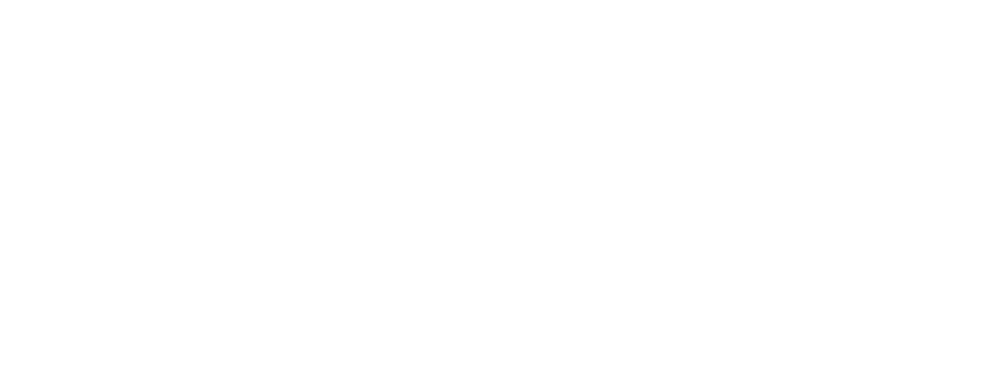
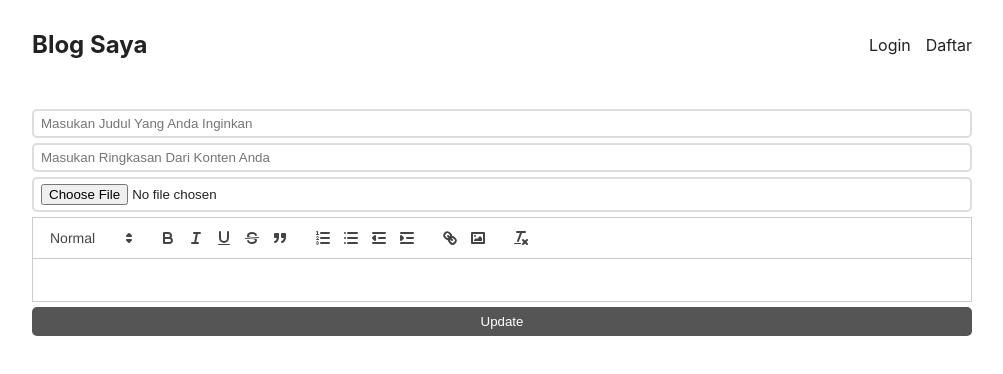
Before and after one commit to manuhutu344/Blog_App, a React (Create React App) app: page /edit/1 in a window 1280 px wide. Before the commit this address had no page. Shown: the top 374 px of the page, without its empty margins (138-1141 px from the left). Built offline with nearby package versions, Linux system fonts and the light colour scheme; no server answers.

Commit message:
Untuk Update Artikel

```diff
--- a/src/App.js
+++ b/src/App.js
@@ -7,6 +7,7 @@ import Register from './page/Register';
 import { UserContextProvider } from './componen/UserContext';
 import CreatePost from './page/CreatePost';
 import Post from './page/Post';
+import EditPost from './page/EditPost';
 
 function App() {
   return (
@@ -18,6 +19,7 @@ function App() {
     <Route path={'/daftar'} element={<Register />} />
     <Route path={'/buat'} element={<CreatePost />} />
     <Route path={'/post/post/:id'} element={<Post />} />
+    <Route path={'/edit/:id'} element={<EditPost />} />
     </Route>
     </Routes>
     </UserContextProvider>
--- /dev/null
+++ b/src/componen/Editor.js
@@ -0,0 +1,25 @@
+import React from 'react'
+import ReactQuill from 'react-quill'
+
+function Editor({value, onChange}) {
+    const modules = {
+        toolbar: [
+          [{ header: [1, 2, false] }],
+          ['bold', 'italic', 'underline', 'strike', 'blockquote'],
+          [
+            { list: 'ordered' },
+            { list: 'bullet' },
+            { indent: '-1' },
+            { indent: '+1' },
+          ],
+          ['link', 'image'],
+          ['clean'],
+        ],
+      };
+
+  return (
+    <ReactQuill value={value} theme={'snow'} onChange={onChange} modules={modules} />
+  )
+}
+
+export default Editor
--- a/src/page/CreatePost.js
+++ b/src/page/CreatePost.js
@@ -1,28 +1,9 @@
 import React, { useState } from 'react'
-import ReactQuill from 'react-quill'
 import 'react-quill/dist/quill.snow.css'
 import { Navigate } from 'react-router-dom';
+import Editor from '../componen/Editor';
 
-const modules = {
-    toolbar: [
-      [{ header: [1, 2, false] }],
-      ['bold', 'italic', 'underline', 'strike', 'blockquote'],
-      [
-        { list: 'ordered' },
-        { list: 'bullet' },
-        { indent: '-1' },
-        { indent: '+1' },
-      ],
-      ['link', 'image'],
-      ['clean'],
-    ],
-  };
-  const formats = [
-    'header',
-    'bold', 'italic', 'underline', 'strike', 'blockquote',
-    'list', 'bullet', 'indent',
-    'link', 'image'
-  ]
+
 
 function CreatePost() {
     const [title, setTitle] = useState('')
@@ -57,7 +38,7 @@ function CreatePost() {
     <input type='title' placeholder='Masukan Judul Yang Anda Inginkan' value={title} onChange={e => setTitle(e.target.value)} />
     <input type= 'summary' placeholder='Masukan Ringkasan Dari Konten Anda' value={summary} onChange={e => setSummary(e.target.value)} />
     <input type= 'file'  onChange={e => setFiles(e.target.files)} />
-    <ReactQuill value={content} onChange={newValue => setContent(newValue)} modules={modules} formats={formats} />
+    <Editor value={content} onChange={setContent} />
     <button style={{marginTop:'5px'}}>Buat</button>
     </form>
     </div>
--- /dev/null
+++ b/src/page/EditPost.js
@@ -0,0 +1,60 @@
+import React, { useEffect, useState } from 'react'
+import { Navigate, useParams } from 'react-router-dom'
+import Editor from '../componen/Editor'
+
+
+function EditPost() {
+    const {id} = useParams()
+    const [title, setTitle] = useState('')
+    const [summary, setSummary] = useState('')
+    const [content, setContent] = useState('')
+    const [files, setFiles] = useState('')
+    const [redirect, setRedirect] = useState(false)
+
+    useEffect(()=> {
+        fetch('http://localhost:9001/post/post/' +id).then(response =>{
+            response.json().then(postInfo =>{
+                setTitle(postInfo.title)
+                setContent(postInfo.content)
+                setSummary(postInfo.summary)
+            })
+        })
+    }, [])
+
+    async function updatePost(e){
+        e.preventDefault()
+        const data = new FormData()
+        data.set('title', title)
+        data.set('summary', summary)
+        data.set('content', content)
+        if(files?.[0]){
+            data.set('file', files?.[0])
+        }
+        const response = await fetch('http://localhost:9001/post/update', {
+            method: 'PUT',
+            body: data
+        })
+        if(response.ok){
+            setRedirect(true)
+        }
+    }
+
+    if(redirect){
+        return <Navigate to={'/post/post/' +id} />
+      }
+
+
+    return (
+      <div>
+      <form onSubmit={updatePost}>
+      <input type='title' placeholder='Masukan Judul Yang Anda Inginkan' value={title} onChange={e => setTitle(e.target.value)} />
+      <input type= 'summary' placeholder='Masukan Ringkasan Dari Konten Anda' value={summary} onChange={e => setSummary(e.target.value)} />
+      <input type= 'file'  onChange={e => setFiles(e.target.files)} />
+      <Editor onChange={setContent} value={content} />
+      <button style={{marginTop:'5px'}}>Update</button>
+      </form>
+      </div>
+    )
+}
+
+export default EditPost
--- a/src/page/Post.js
+++ b/src/page/Post.js
@@ -1,6 +1,6 @@
 import { formatISO9075 } from 'date-fns'
 import React, { useContext, useEffect, useState } from 'react'
-import { useParams } from 'react-router-dom'
+import { Link, useParams } from 'react-router-dom'
 import { UserContext } from '../componen/UserContext'
 
 function Post() {
@@ -22,12 +22,12 @@ function Post() {
     <div className='author'>Ditulis Oleh {postInfo.author.username}</div>
     {userInfo.id === postInfo.author._id && (
       <div className='edit-row'>
-      <a className='edit-btn' href=''>
+      <Link className='edit-btn' to={`/edit/${postInfo._id}`}>
       <svg xmlns="http://www.w3.org/2000/svg" fill="none" viewBox="0 0 24 24" strokeWidth={1.5} stroke="currentColor" className="w-6 h-6">
   <path strokeLinecap="round" strokeLinejoin="round" d="M16.862 4.487l1.687-1.688a1.875 1.875 0 112.652 2.652L10.582 16.07a4.5 4.5 0 01-1.897 1.13L6 18l.8-2.685a4.5 4.5 0 011.13-1.897l8.932-8.931zm0 0L19.5 7.125M18 14v4.75A2.25 2.25 0 0115.75 21H5.25A2.25 2.25 0 013 18.75V8.25A2.25 2.25 0 015.25 6H10" />
 </svg>
       Edit Artikel ini
-      </a>
+      </Link>
       </div>
     )}
     <div className='image'>
```
Also changed, not shown: 2 other files (tests, documents, lock files or other folders).
